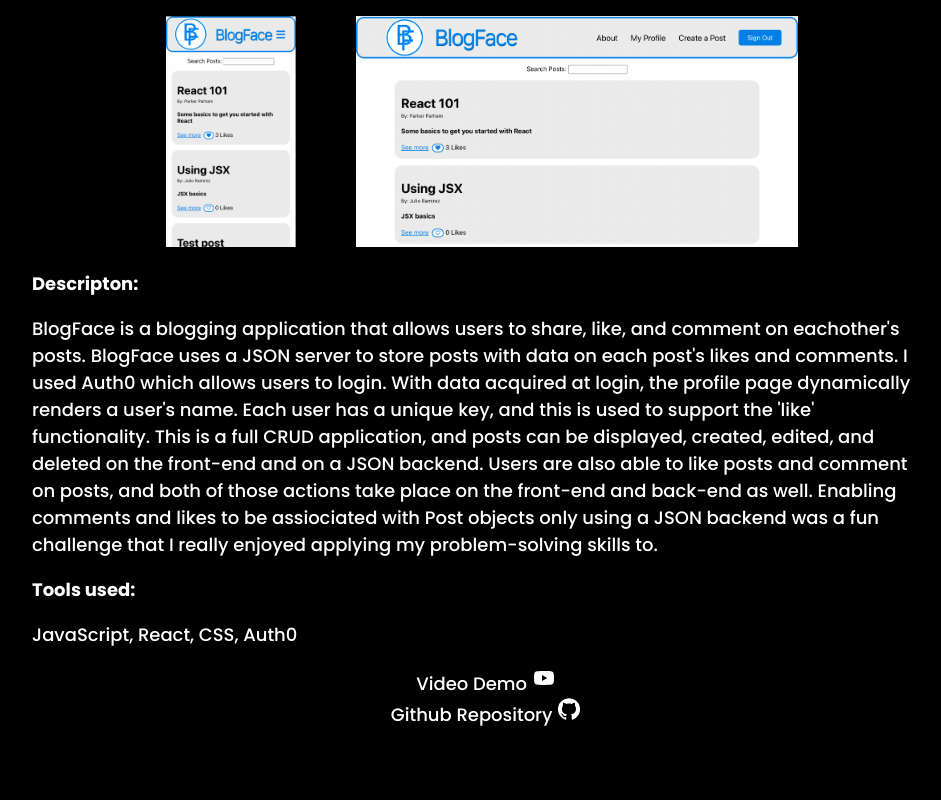
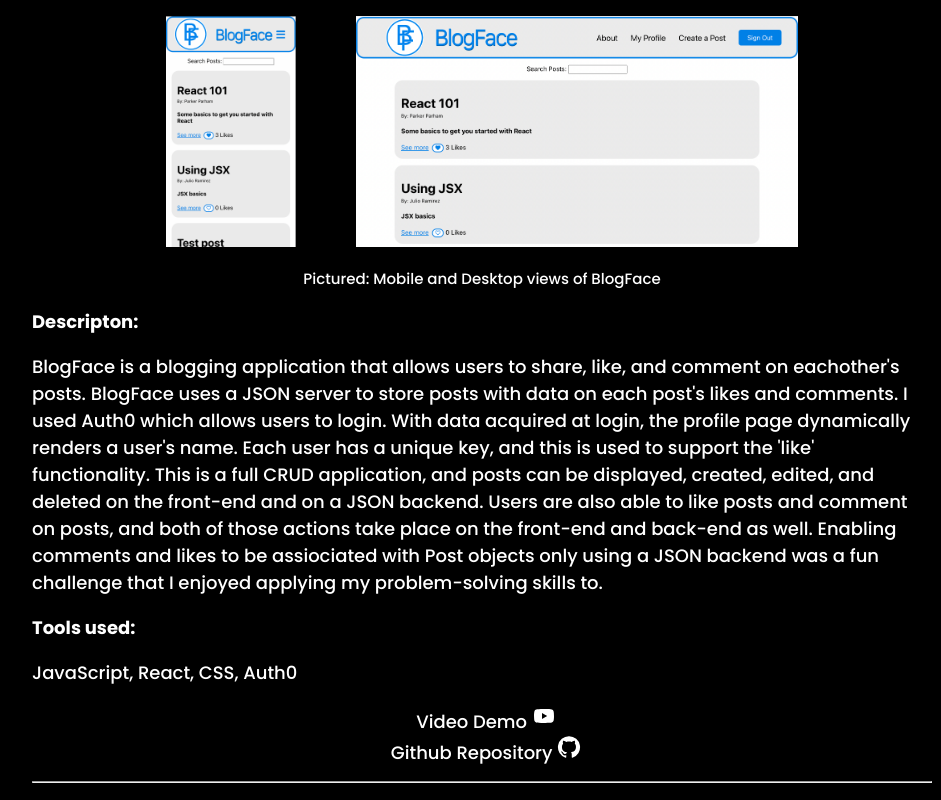
Before and after one commit to pjparham/parker-portfolio-site, a React (Create React App) app: page /projects in a window 1280 px wide. Shown: the part 389-1189 px from the top of the page, without its empty margins (136-1077 px from the left). Before the commit the page ends 1129 px from the top, so only its background shows below. Built offline with nearby package versions, Linux system fonts and the light colour scheme.

Commit message:
Adds caption to images in project description

```diff
--- a/src/components/Project.js
+++ b/src/components/Project.js
@@ -10,10 +10,12 @@
   return (
     <div className="project-card">
         <h3>{project.title}</h3>
+
         <div className="project-image-container">
             <img src={photos[project.mobileImage]} alt="Parker' project in mobile view" className="project-mobile-image"/>
             <img src={photos[project.desktopImage]} alt="Parker' project in desktop view" className="project-desktop-image"/>
         </div>
+        <p className="project-image-caption">Pictured: Mobile and Desktop views of {project.title}</p>
         <p><b>Descripton:</b></p>
         <p>{project.description}</p>
         <p><b>Tools used:</b></p>
@@ -22,6 +24,7 @@
             <a className="project-link" href={project.videoLink}>Video Demo  <YouTubeIcon/></a><br/>
             <a className="project-link" href={project.githubLink}>Github Repository  <GitHubIcon/></a>
         </div>
+        <hr/>
     </div>
   )
 }
--- a/src/components/Projects.js
+++ b/src/components/Projects.js
@@ -6,7 +6,7 @@
     {title: "BlogFace",
     mobileImage: 0,
     desktopImage: 1,
-    description: "BlogFace is a blogging application that allows users to share, like, and comment on eachother's posts. BlogFace uses a JSON server to store posts with data on each post's likes and comments. I used Auth0 which allows users to login. With data acquired at login, the profile page dynamically renders a user's name. Each user has a unique key, and this is used to support the 'like' functionality. This is a full CRUD application, and posts can be displayed, created, edited, and deleted on the front-end and on a JSON backend. Users are also able to like posts and comment on posts, and both of those actions take place on the front-end and back-end as well. Enabling comments and likes to be assiociated with Post objects only using a JSON backend was a fun challenge that I really enjoyed applying my problem-solving skills to.",
+    description: "BlogFace is a blogging application that allows users to share, like, and comment on eachother's posts. BlogFace uses a JSON server to store posts with data on each post's likes and comments. I used Auth0 which allows users to login. With data acquired at login, the profile page dynamically renders a user's name. Each user has a unique key, and this is used to support the 'like' functionality. This is a full CRUD application, and posts can be displayed, created, edited, and deleted on the front-end and on a JSON backend. Users are also able to like posts and comment on posts, and both of those actions take place on the front-end and back-end as well. Enabling comments and likes to be assiociated with Post objects only using a JSON backend was a fun challenge that I enjoyed applying my problem-solving skills to.",
     languages: "JavaScript, React, CSS, Auth0",
     videoLink: "https://youtu.be/FWfpuK92YT0",
     githubLink: "https://github.com/pjparham/phase-2-blog-face"}
--- a/src/index.css
+++ b/src/index.css
@@ -167,6 +167,14 @@
   border-radius: 8px;
 }
 
+.project-image-caption{
+  text-align: center;
+  font-size: 15px;
+
+}
+
+
+
 @media screen and (max-width: 735px) {
   .pages {
     padding-left: 10px;
```
